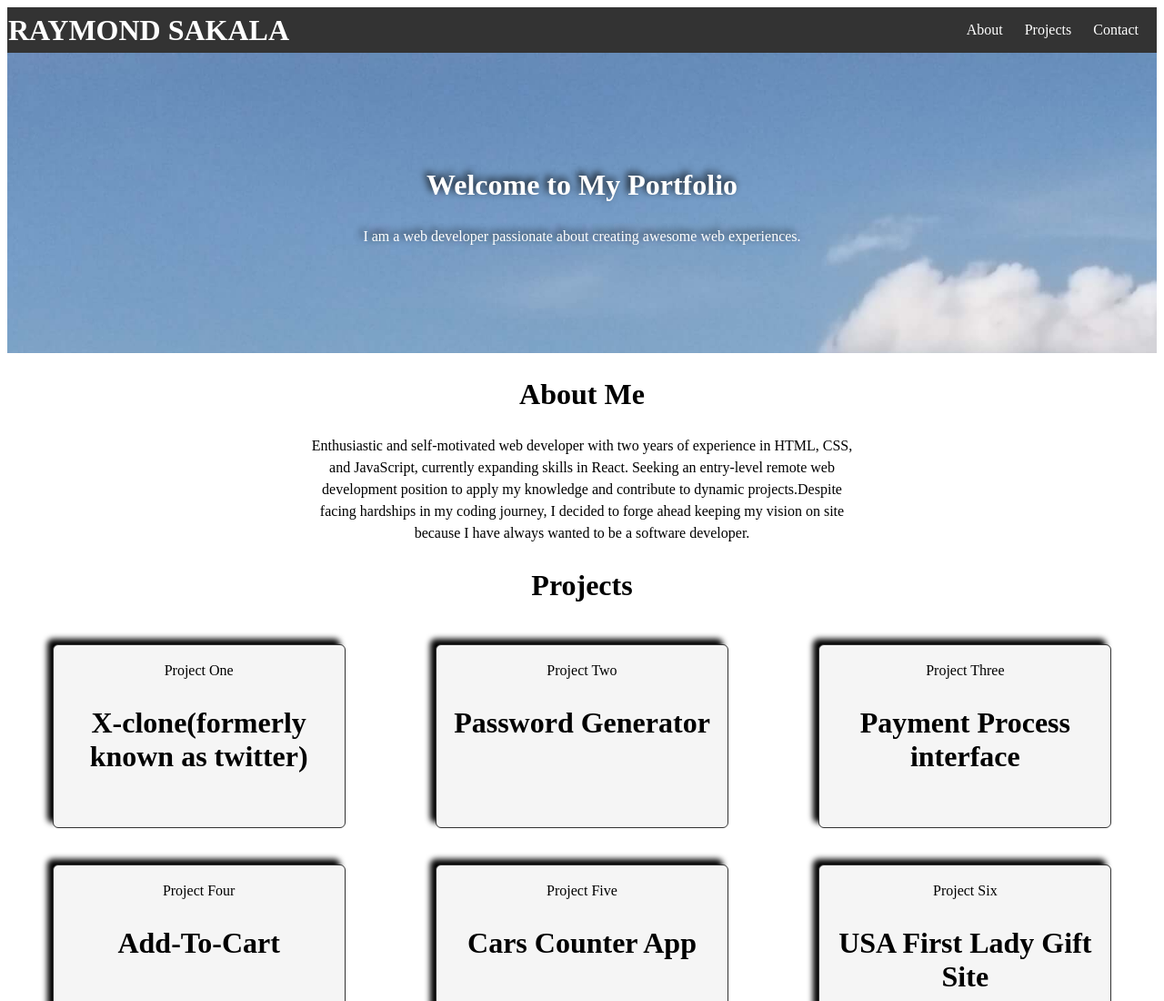
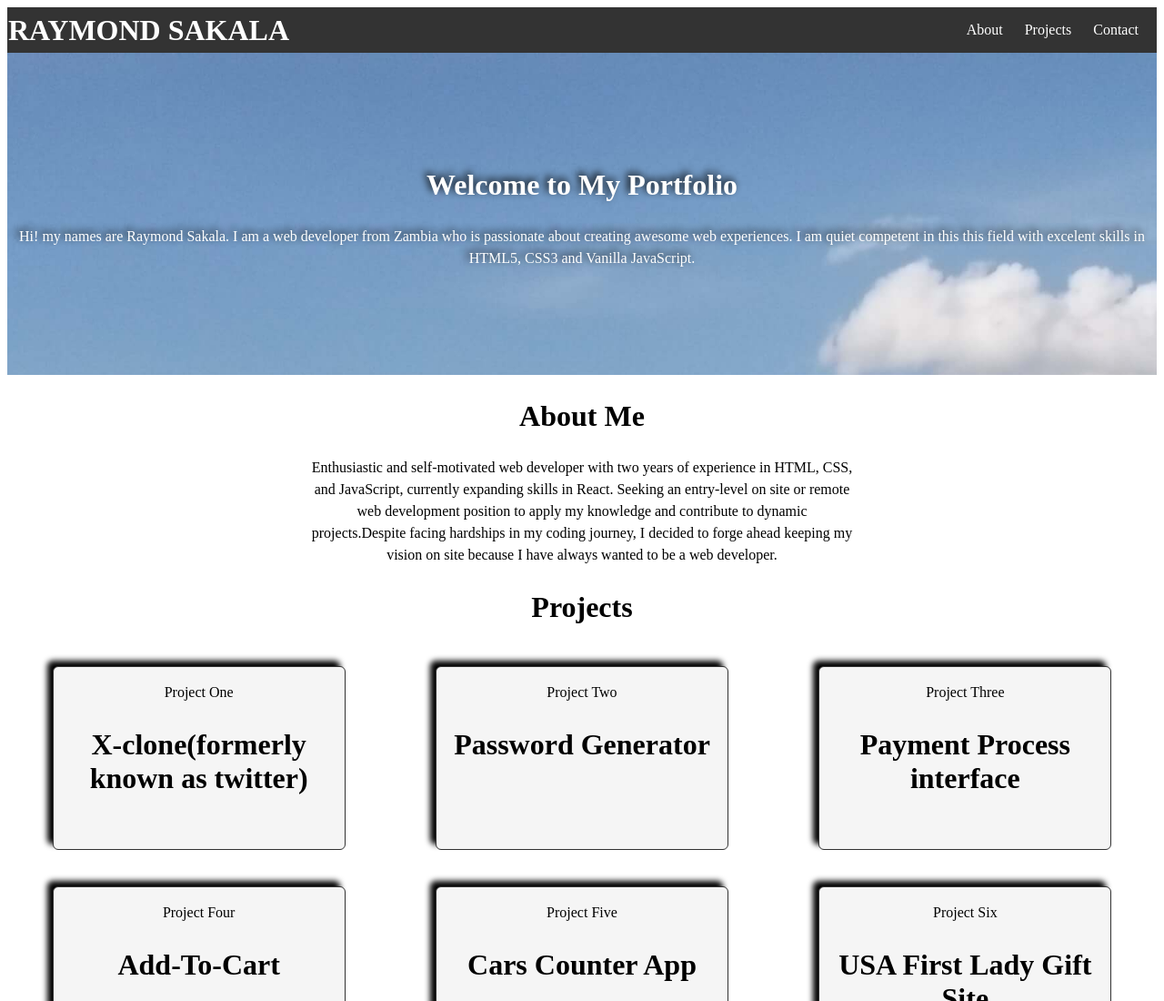
Before and after one commit to RayTheGreat18/Raymond-Sakala-portifolio-website, a plain HTML site: page index.html in a window 1280 px wide. Shown: the top 1100 px of the page at 91% size. Drawn offline with Linux system fonts and the light colour scheme.

Commit message:
paragraph update

```diff
--- a/index.html
+++ b/index.html
@@ -23,7 +23,11 @@
     <header id="home" class="hero blur">
         <div class="container">
             <h2 class="blur">Welcome to My Portfolio</h2>
-            <p class="blur">I am a web developer passionate about creating awesome web experiences.</p>
+            <p class="blur">Hi! my names are Raymond Sakala.
+                I am a web developer from Zambia who is
+                 passionate about creating awesome web experiences. I am quiet
+                  competent in this this field with excelent skills in HTML5, CSS3 and
+                 Vanilla JavaScript.</p>
         </div>
     </header>
 
@@ -34,11 +38,11 @@
             <p class="section--paragraph">Enthusiastic and self-motivated web developer
                 with two years of experience in HTML, CSS, and
                 JavaScript, currently expanding skills in React.
-                Seeking an entry-level remote web development position to
+                Seeking an entry-level on site or remote web development position to
                 apply my knowledge and contribute to dynamic projects.Despite
                 facing hardships in my coding journey, I decided to forge ahead
                 keeping my vision on site because I have always wanted to be a
-                software developer.
+                web developer.
             </p>
         </div>
     </section>
--- a/styles.css
+++ b/styles.css
@@ -100,8 +100,8 @@ p {
     width: 20rem;
     background-color: whitesmoke;
     border: .03125rem solid #333;
-    border-radius: 6px;
-    margin: 20px;
+    border-radius: .375rem;
+    margin: 1.25rem;
     flex-wrap: order;
     text-decoration: none;
     box-shadow: -.375rem -.375rem .375rem black;
```
